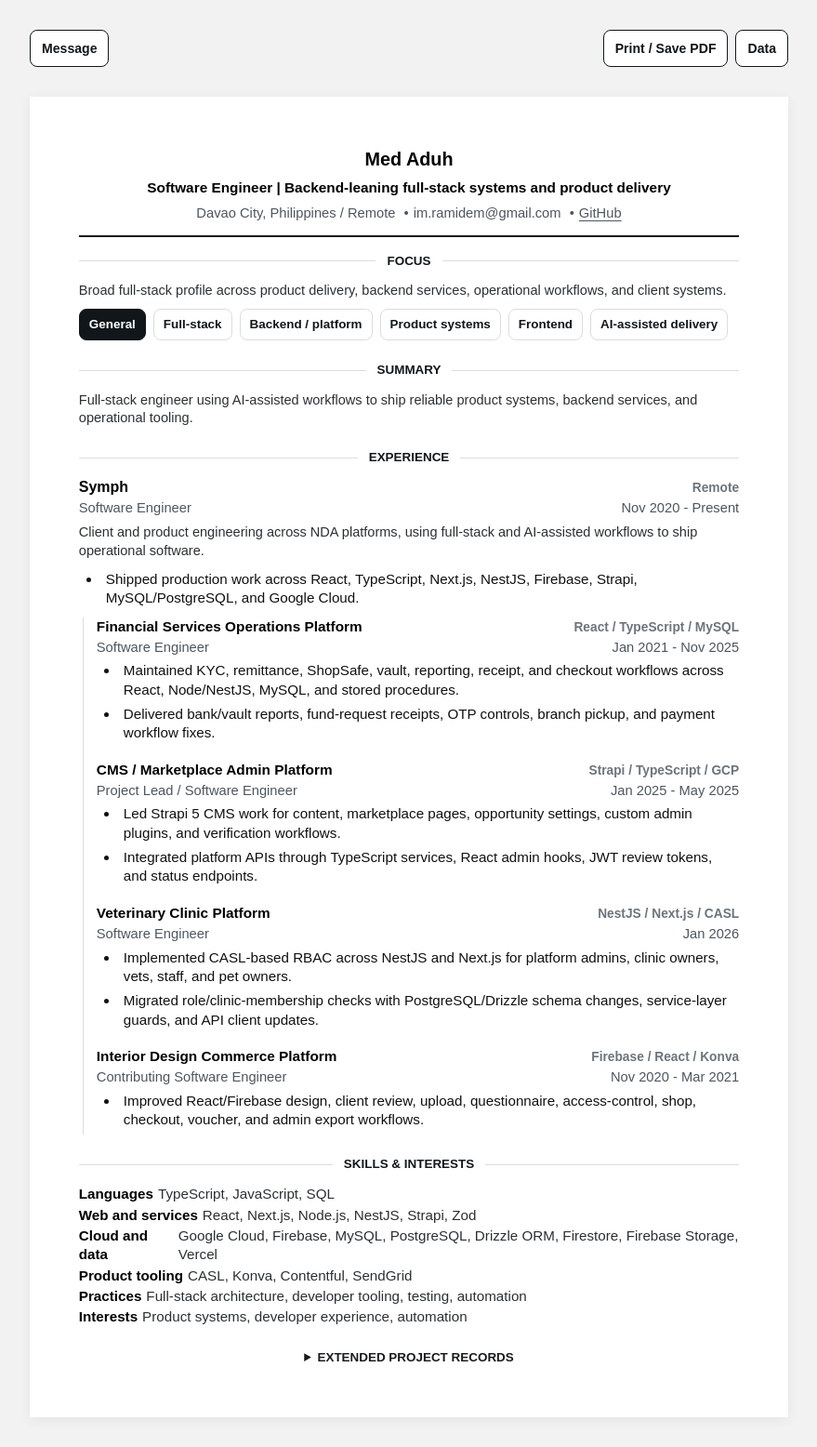
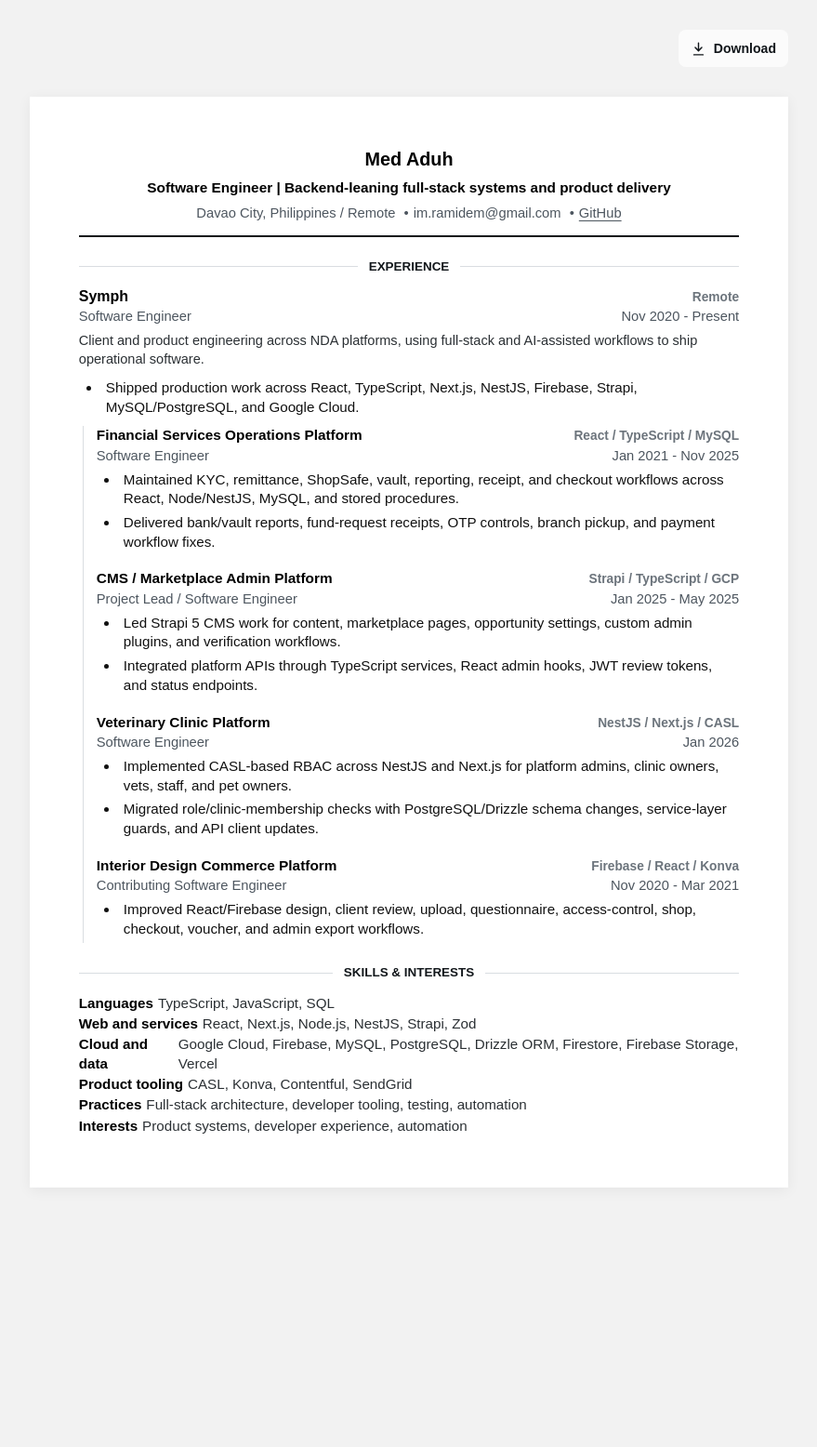
Before and after one commit to ramidem/ramidem.github.io, a Jekyll site: the page resume/index.html, which Jekyll copies as it is, in a window 1280 px wide. Shown: the whole page at 93% size, without its empty margins (200-1079 px from the left). Built offline with Jekyll 4.4.1, drawn with Linux system fonts in a browser that asks for light colours; after the commit the page ends 1309 px from its top, so only the background shows below that.

Commit message:
docs: simplify resume page

```diff
--- a/resume/index.html
+++ b/resume/index.html
@@ -12,32 +12,12 @@
 <body>
   <main class="page-shell">
     <div class="resume-toolbar no-print" aria-label="Resume actions">
-      <details class="toolbar-contact">
-        <summary>Message</summary>
-        <div class="toolbar-contact-panel">
-          <h2>Message Med</h2>
-          <p><a href="mailto:im.ramidem@gmail.com">im.ramidem@gmail.com</a></p>
-          <form class="message-form" action="mailto:im.ramidem@gmail.com" method="post" enctype="text/plain">
-            <div class="field-grid">
-              <label>
-                Name
-                <input name="name" autocomplete="name">
-              </label>
-              <label>
-                Email
-                <input name="email" type="email" autocomplete="email">
-              </label>
-            </div>
-            <label>
-              Message
-              <textarea name="message"></textarea>
-            </label>
-            <button class="icon-button primary" type="submit">Open email draft</button>
-          </form>
-        </div>
-      </details>
-      <button class="icon-button" type="button" data-print>Print / Save PDF</button>
-      <a class="icon-button" href="data.js">Data</a>
+      <button class="download-button" type="button" data-print>
+        <svg aria-hidden="true" viewBox="0 0 24 24">
+          <path d="M12 3v12m0 0 5-5m-5 5-5-5M5 21h14" />
+        </svg>
+        Download
+      </button>
     </div>
 
     <section class="resume-paper" aria-label="Resume">
@@ -46,17 +26,6 @@
         <p class="headline-line" data-headline></p>
         <p class="contact-line" data-contact></p>
       </header>
-
-      <section class="resume-section focus-panel no-print" aria-labelledby="focus">
-        <h2 id="focus">Focus</h2>
-        <p class="entry-summary" data-focus-summary></p>
-        <div class="focus-buttons" data-lenses></div>
-      </section>
-
-      <section class="resume-section" aria-labelledby="summary">
-        <h2 id="summary">Summary</h2>
-        <p class="entry-summary" data-summary></p>
-      </section>
 
       <section class="resume-section" aria-labelledby="experience">
         <h2 id="experience">Experience</h2>
@@ -67,14 +36,6 @@
         <h2 id="skills">Skills &amp; Interests</h2>
         <dl data-skills></dl>
       </section>
-
-      <details class="resume-section extended-records no-print">
-        <summary>Extended project records</summary>
-        <p class="entry-summary">
-          Additional public-safe project records are kept here for review, but are not part of the default resume.
-        </p>
-        <div class="entry-list" data-projects></div>
-      </details>
     </section>
   </main>
 
--- a/resume/script.js
+++ b/resume/script.js
@@ -1,6 +1,5 @@
 (function () {
   var data = window.resumeData;
-  var selectedLens = "general";
 
   function clear(node) {
     while (node.firstChild) {
@@ -19,29 +18,12 @@
     return node;
   }
 
-  function getLens() {
-    return data.lenses.find(function (lens) {
-      return lens.id === selectedLens;
-    }) || data.lenses[0];
-  }
-
-  function projectMatches(project, lens) {
-    if (lens.id === "general") {
-      return true;
-    }
-
-    return project.tags.some(function (tag) {
-      return lens.tags.indexOf(tag) !== -1;
-    });
-  }
-
   function renderHeader() {
     var profile = data.profile;
     var contact = document.querySelector("[data-contact]");
 
     document.querySelector("[data-name]").textContent = profile.name;
     document.querySelector("[data-headline]").textContent = profile.headline;
-    document.querySelector("[data-summary]").textContent = profile.summary;
 
     clear(contact);
     contact.appendChild(el("span", "", profile.location));
@@ -52,29 +34,6 @@
     github.rel = "noreferrer";
     github.target = "_blank";
     contact.appendChild(github);
-  }
-
-  function renderLenses() {
-    var lens = getLens();
-    var buttons = document.querySelector("[data-lenses]");
-
-    document.querySelector("[data-focus-summary]").textContent = lens.summary;
-    clear(buttons);
-
-    data.lenses.forEach(function (item) {
-      var button = el("button", "focus-button", item.label);
-      button.type = "button";
-      button.setAttribute("data-lens", item.id);
-      button.setAttribute("aria-pressed", item.id === selectedLens ? "true" : "false");
-      if (item.id === selectedLens) {
-        button.classList.add("is-active");
-      }
-      button.addEventListener("click", function () {
-        selectedLens = item.id;
-        render();
-      });
-      buttons.appendChild(button);
-    });
   }
 
   function renderExperience() {
@@ -90,27 +49,6 @@
         summary: item.summary,
         bullets: item.bullets,
         highlights: item.highlights || []
-      }));
-    });
-  }
-
-  function renderProjects() {
-    var lens = getLens();
-    var list = document.querySelector("[data-projects]");
-    var projects = data.projects.filter(function (project) {
-      return projectMatches(project, lens);
-    });
-
-    clear(list);
-
-    projects.forEach(function (project) {
-      list.appendChild(renderEntry({
-        organization: project.name,
-        location: project.tech.slice(0, 4).join(" / "),
-        role: project.role,
-        dates: project.dates,
-        summary: project.summary,
-        bullets: project.bullets
       }));
     });
   }
@@ -186,9 +124,7 @@
 
   function render() {
     renderHeader();
-    renderLenses();
     renderExperience();
-    renderProjects();
     renderSkills();
   }
 
--- a/resume/styles.css
+++ b/resume/styles.css
@@ -56,7 +56,7 @@ textarea {
 .resume-toolbar {
   display: flex;
   gap: 8px;
-  justify-content: flex-start;
+  justify-content: flex-end;
   margin: 0 auto 32px;
   max-width: 8.5in;
 }
@@ -97,39 +97,38 @@ h1 {
   margin-bottom: 10px;
 }
 
-.icon-button {
+.download-button {
   align-items: center;
-  background: #ffffff;
-  border: 1px solid var(--line);
+  background: rgb(255 255 255 / 72%);
+  border: 0;
   border-radius: 8px;
   color: var(--ink);
   cursor: pointer;
   display: inline-flex;
   font-size: 0.88rem;
   font-family: var(--font-readable);
-  font-weight: 600;
+  font-weight: 800;
   gap: 8px;
   min-height: 40px;
-  padding: 9px 12px;
+  padding: 9px 13px;
   text-decoration: none;
   transition:
     background 180ms ease,
-    border-color 180ms ease,
-    transform 180ms ease;
+    color 180ms ease;
 }
 
-.icon-button:hover {
-  background: var(--field);
-  border-color: var(--ink);
-  transform: translateY(-1px);
+.download-button:hover {
+  background: #ffffff;
 }
 
-.icon-button.primary {
-  background: var(--accent);
-  border-color: var(--accent);
-  color: #ffffff;
-  justify-content: center;
-  width: 100%;
+.download-button svg {
+  fill: none;
+  height: 17px;
+  stroke: currentColor;
+  stroke-linecap: round;
+  stroke-linejoin: round;
+  stroke-width: 2;
+  width: 17px;
 }
 
 .contact-line {
@@ -281,55 +280,6 @@ h1 {
   padding-left: 5px;
 }
 
-.focus-panel {
-  padding-top: 18px;
-}
-
-.focus-buttons {
-  display: flex;
-  flex-wrap: wrap;
-  gap: 8px;
-  margin-top: 10px;
-}
-
-.focus-button {
-  background: #ffffff;
-  border: 1px solid var(--soft-line);
-  border-radius: 8px;
-  color: var(--ink);
-  cursor: pointer;
-  font-size: 0.84rem;
-  font-weight: 700;
-  min-height: 34px;
-  padding: 7px 10px;
-}
-
-.focus-button:hover {
-  border-color: var(--ink);
-}
-
-.focus-button.is-active {
-  background: var(--ink);
-  border-color: var(--ink);
-  color: #ffffff;
-}
-
-.extended-records {
-  color: var(--text);
-}
-
-.extended-records summary {
-  cursor: pointer;
-  font-size: 0.84rem;
-  font-weight: 800;
-  text-align: center;
-  text-transform: uppercase;
-}
-
-.extended-records[open] summary {
-  margin-bottom: 12px;
-}
-
 .skills dl {
   display: grid;
   gap: 2px;
@@ -349,106 +299,6 @@ h1 {
 .skills dd {
   color: #2b3034;
   margin: 0;
-}
-
-.toolbar-contact {
-  position: relative;
-}
-
-.toolbar-contact + .icon-button {
-  margin-left: auto;
-}
-
-.toolbar-contact summary {
-  align-items: center;
-  background: #ffffff;
-  border: 1px solid var(--line);
-  border-radius: 8px;
-  color: var(--ink);
-  cursor: pointer;
-  display: inline-flex;
-  font-size: 0.88rem;
-  font-family: var(--font-readable);
-  font-weight: 600;
-  gap: 8px;
-  list-style: none;
-  min-height: 40px;
-  padding: 9px 12px;
-  transition:
-    background 180ms ease,
-    border-color 180ms ease,
-    transform 180ms ease;
-}
-
-.toolbar-contact summary:hover {
-  background: var(--field);
-  border-color: var(--ink);
-  transform: translateY(-1px);
-}
-
-.toolbar-contact summary::-webkit-details-marker {
-  display: none;
-}
-
-.toolbar-contact-panel {
-  background: #ffffff;
-  border: 1px solid rgb(17 22 26 / 16%);
-  border-radius: 8px;
-  box-shadow: 0 8px 24px rgb(17 22 26 / 10%);
-  padding: 16px;
-  position: absolute;
-  right: 0;
-  top: calc(100% + 10px);
-  width: min(360px, calc(100vw - 32px));
-  z-index: 10;
-}
-
-.toolbar-contact-panel h2 {
-  font-size: 1rem;
-  margin-bottom: 6px;
-}
-
-.toolbar-contact-panel p {
-  align-items: center;
-  color: var(--muted);
-  display: flex;
-  font-size: 0.85rem;
-  gap: 6px;
-  margin-bottom: 12px;
-}
-
-.message-form {
-  display: grid;
-  gap: 12px;
-}
-
-.field-grid {
-  display: grid;
-  gap: 10px;
-  grid-template-columns: 1fr;
-}
-
-.message-form label {
-  color: var(--muted);
-  display: grid;
-  font-size: 0.82rem;
-  font-weight: 700;
-  gap: 6px;
-}
-
-.message-form input,
-.message-form textarea {
-  background: #ffffff;
-  border: 1px solid rgb(17 22 26 / 20%);
-  border-radius: 7px;
-  color: var(--ink);
-  padding: 10px 11px;
-  width: 100%;
-}
-
-.message-form textarea {
-  min-height: 126px;
-  resize: vertical;
 }
 
 @media (max-width: 1080px) {
@@ -476,17 +326,13 @@ h1 {
   .resume-toolbar {
     background: #ffffff;
     border-bottom: 1px solid rgb(17 22 26 / 12%);
-    justify-content: center;
+    justify-content: flex-end;
     margin: 0;
     max-width: none;
     padding: 10px;
     position: sticky;
     top: 0;
     z-index: 5;
-  }
-
-  .toolbar-contact + .icon-button {
-    margin-left: 0;
   }
 
   .entry-line {
@@ -530,11 +376,6 @@ h1 {
     gap: 16px;
     margin-left: 2px;
     padding-left: 12px;
-  }
-
-  .toolbar-contact-panel {
-    left: 0;
-    right: auto;
   }
 
   .skills dl div {
```
